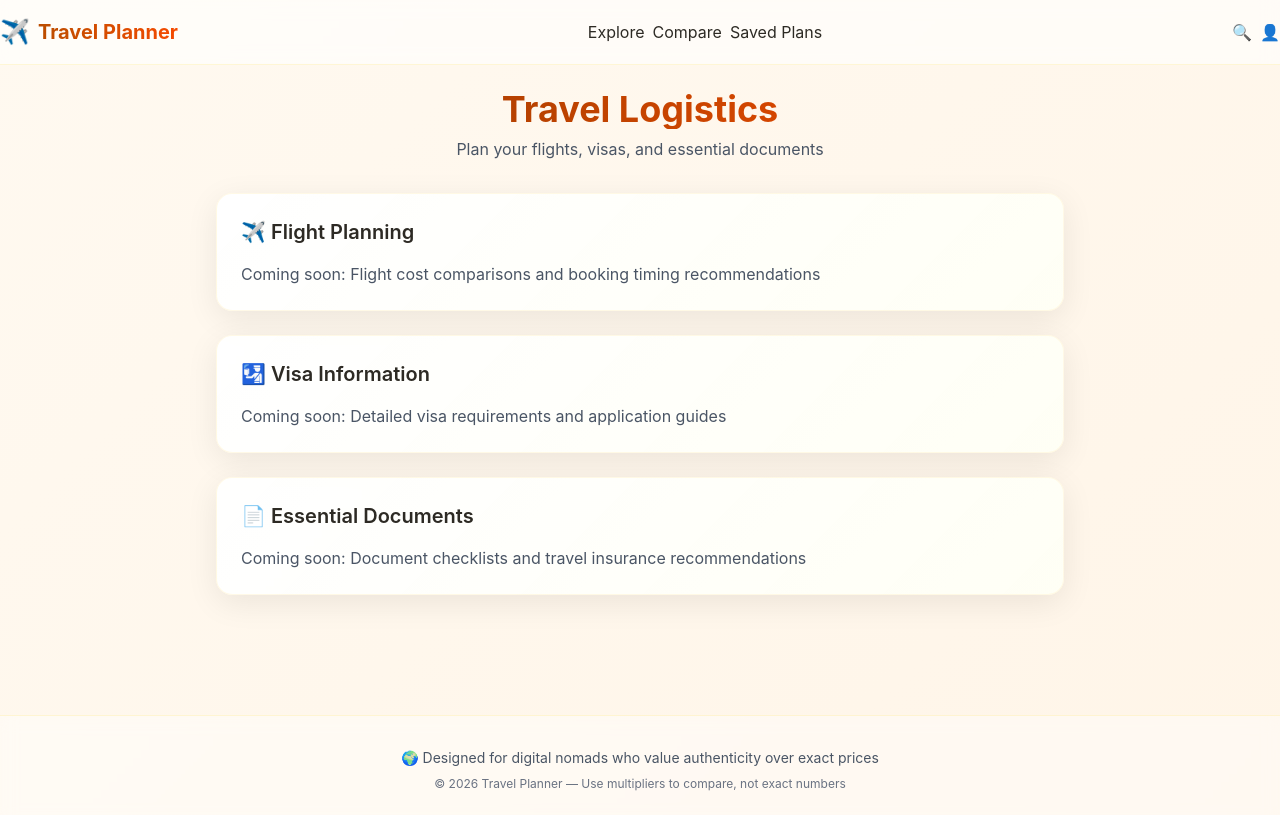
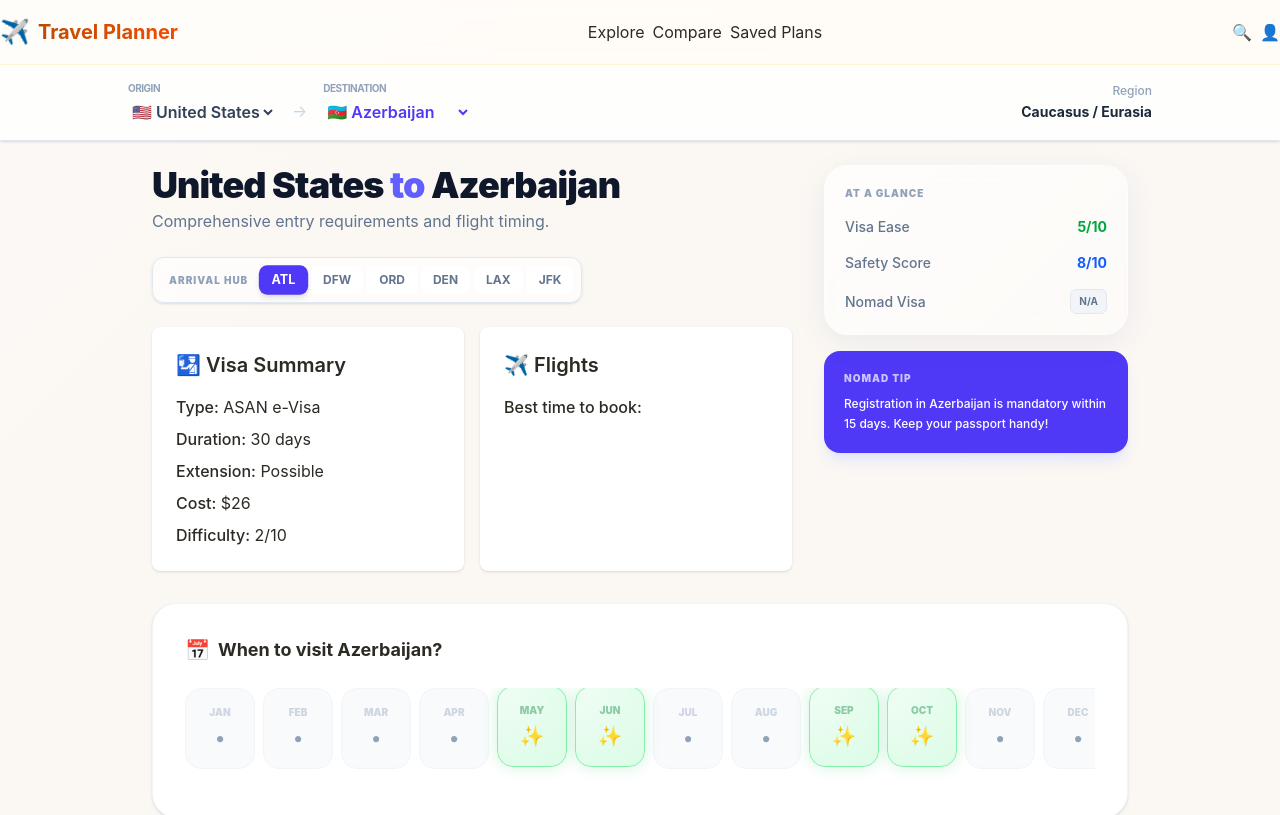
Before and after one commit to wgrea/EchoGlaze, a SvelteKit app: page /logistics in a window 1280 px wide. Shown: the top 815 px of the page. Built offline with nearby package versions, Linux system fonts and the light colour scheme.

Commit message:
Add files via upload

```diff
--- a/src/lib/loaders/visaLoader.ts
+++ b/src/lib/loaders/visaLoader.ts
@@ -1,5 +1,5 @@
 // src/lib/echoglaze/loaders/visaLoader.ts
-import type { Visa } from '$lib/echoglaze/schema/types';
+import type { Visa } from '$lib/schema/types';
 
 export async function loadVisa(countryId: string): Promise<Visa | null> {
   try {
--- a/src/routes/+page.svelte
+++ b/src/routes/+page.svelte
@@ -27,11 +27,9 @@
   });
 
   const menuItems = [
-    // Where would I need to add '/country'?
-    { title: "Destination Finder", description: "Find places that match your travel style", icon: "🔍", path: "/resonance", color: "from-blue-50 to-indigo-50", accent: "text-blue-600" },
-    { title: "Visa Requirements", description: "Check visa needs and application process", icon: "📝", path: "/visa", color: "from-purple-50 to-pink-50", accent: "text-purple-600" },
+    { title: "Destination Finder", description: "Match places to your travel style", icon: "🔍", path: "/resonance", color: "from-blue-50 to-indigo-50", accent: "text-blue-600" },
+    { title: "Logistics", description: "Visa needs and flight intelligence", icon: "✈️", path: "/logistics", color: "from-purple-50 to-pink-50", accent: "text-purple-600" },
     { title: "Travel Essentials", description: "Packing lists and travel must-haves", icon: "🎒", path: "/travel-essentials", color: "from-green-50 to-emerald-50", accent: "text-green-600" },
-    { title: "Flight Costs & Timing", description: "Find best seasons and flight prices", icon: "✈️", path: "/flights", color: "from-cyan-50 to-sky-50", accent: "text-cyan-600" },
     { title: "Accommodation", description: "Find hostels and coliving spaces", icon: "🏠", path: "/accommodation", color: "from-amber-50 to-orange-50", accent: "text-amber-600" },
     { title: "Transportation", description: "Compare local and intercity travel costs", icon: "🚗", path: "/transportation", color: "from-rose-50 to-red-50", accent: "text-rose-600" }
   ];
--- a/src/routes/logistics/+page.svelte
+++ b/src/routes/logistics/+page.svelte
@@ -1,51 +1,198 @@
 <!-- src/routes/echoglaze/logistics/+page.svelte -->
 <script lang="ts">
-  import { onMount } from 'svelte';
+  import { loadCountry } from '$lib/loaders/countryLoader';
+  import { loadVisa } from '$lib/loaders/visaLoader';
+  import type { Country, Visa } from '$lib/schema/types';
 
-  let loading = true;
+  import VisaSummaryCard from '$lib/components/country/VisaSummaryCard.svelte';
+  import FlightsSummaryCard from '$lib/components/country/FlightsSummaryCard.svelte';
 
-  onMount(async () => {
-    // Load logistics data here
-    loading = false;
-  });
+  let from = 'united-states';
+  let to = 'azerbaijan';
+  let destinationData: Country | null = null;
+  let visaData: Visa | null = null;
+  let loading = false;
+  let selectedHub = '';
+
+  const countries = [
+    { id: 'united-states', name: 'United States', icon: '🇺🇸' },
+    { id: 'azerbaijan', name: 'Azerbaijan', icon: '🇦🇿' }
+  ];
+
+  $: if (from && to) updateLogistics(from, to);
+  // Reactive: Reset hub when destination changes
+  $: if (destinationData) {
+    selectedHub = destinationData.decisionAttributes.majorHubs[0] || 'default';
+  }
+
+  async function updateLogistics(origin: string, dest: string) {
+    if (origin === dest) {
+      destinationData = null;
+      return;
+    }
+    loading = true;
+    try {
+      const [c, v] = await Promise.all([loadCountry(dest), loadVisa(dest)]);
+      destinationData = c;
+      visaData = v;
+    } catch (e) {
+      console.error(e);
+    } finally {
+      loading = false;
+    }
+  }
+
+  const formatName = (str: string) => str.replace(/-/g, ' ').replace(/\b\w/g, l => l.toUpperCase());
 </script>
 
-<div class="max-w-4xl mx-auto p-6">
-  <div class="text-center mb-8">
-    <h1 class="text-4xl font-bold bg-gradient-to-r from-amber-800 to-orange-600 bg-clip-text text-transparent">
-      Travel Logistics
-    </h1>
-    <p class="text-gray-600 mt-2">Plan your flights, visas, and essential documents</p>
-  </div>
+<div class="min-h-screen bg-slate-50/50">
+  <nav class="sticky top-0 z-10 bg-white/80 backdrop-blur-md border-b border-slate-200 p-4 shadow-sm">
+    <div class="max-w-5xl mx-auto flex flex-col md:flex-row items-center justify-between gap-4">
+      <div class="flex items-center gap-4 w-full md:w-auto">
+        <div class="flex-1">
+          <label for="from" class="text-[10px] font-bold uppercase tracking-tighter text-slate-400 block mb-1">Origin</label>
+          <select id="from" bind:value={from} class="bg-transparent font-semibold text-slate-700 outline-none cursor-pointer">
+            {#each countries as c}<option value={c.id}>{c.icon} {c.name}</option>{/each}
+          </select>
+        </div>
 
-  {#if loading}
-    <div class="text-center py-12">
-      <div class="animate-spin text-4xl">📋</div>
-    </div>
-  {:else}
-    <div class="space-y-6">
-      <div class="nostalgic-card p-6">
-        <h2 class="text-xl font-semibold mb-4">✈️ Flight Planning</h2>
-        <p class="text-gray-600">Coming soon: Flight cost comparisons and booking timing recommendations</p>
+        <span class="text-slate-300 mt-4">→</span>
+
+        <div class="flex-1 text-right md:text-left">
+          <label for="to" class="text-[10px] font-bold uppercase tracking-tighter text-slate-400 block mb-1">Destination</label>
+          <select id="to" bind:value={to} class="bg-transparent font-semibold text-indigo-600 outline-none cursor-pointer">
+            {#each countries as c}<option value={c.id}>{c.icon} {c.name}</option>{/each}
+          </select>
+        </div>
       </div>
 
-      <div class="nostalgic-card p-6">
-        <h2 class="text-xl font-semibold mb-4">🛂 Visa Information</h2>
-        <p class="text-gray-600">Coming soon: Detailed visa requirements and application guides</p>
+      {#if destinationData}
+        <div class="hidden md:block text-right">
+          <span class="text-xs font-medium text-slate-400 block">Region</span>
+          <span class="text-sm font-bold text-slate-800">{destinationData.region}</span>
+        </div>
+      {/if}
+    </div>
+  </nav>
+
+<main class="max-w-5xl mx-auto p-6 space-y-8">
+  {#if from === to}
+    <div class="py-20 text-center space-y-4">
+      <div class="text-4xl">📍</div>
+      <h2 class="text-xl font-bold text-slate-400">Please select a different destination.</h2>
+      <p class="text-slate-400 text-sm">Domestic logistics are coming in a future update!</p>
+    </div>
+  {:else if loading}
+    <div class="py-20 text-center animate-pulse">
+      <div class="text-4xl mb-4">✈️</div>
+      <p class="text-slate-400 font-medium">Syncing flight patterns and visa rules...</p>
+    </div>
+  {:else if destinationData}
+    <section class="grid grid-cols-1 md:grid-cols-3 gap-8">
+      <div class="md:col-span-2 space-y-6">
+        <header>
+          <h1 class="text-4xl font-black tracking-tight text-slate-900">
+            {formatName(from)} <span class="text-indigo-500">to</span> {destinationData.name}
+          </h1>
+          <p class="text-slate-500 mt-1">Comprehensive entry requirements and flight timing.</p>
+        </header>
+
+        {#if destinationData.decisionAttributes.majorHubs.length > 1}
+          <div class="flex items-center gap-3 bg-white/60 backdrop-blur-sm p-2 rounded-xl border border-slate-200 w-fit shadow-sm">
+            <span class="text-[10px] font-black uppercase text-slate-400 ml-2 tracking-widest">Arrival Hub</span>
+            <div class="flex gap-1">
+              {#each destinationData.decisionAttributes.majorHubs as hub}
+                <button
+                  on:click={() => selectedHub = hub}
+                  class="px-3 py-1.5 rounded-lg text-xs font-bold transition-all
+                  {selectedHub === hub ? 'bg-indigo-600 text-white shadow-md scale-105' : 'bg-white text-slate-500 hover:bg-slate-100'}"
+                >
+                  {hub.toUpperCase()}
+                </button>
+              {/each}
+            </div>
+          </div>
+        {/if}
+
+        <div class="grid grid-cols-1 sm:grid-cols-2 gap-4">
+          <VisaSummaryCard visa={destinationData.visaSummary} />
+          <FlightsSummaryCard
+             flights={destinationData.flightsSummary.fromMajorHubs[selectedHub] || destinationData.flightsSummary.fromMajorHubs['default']}
+          />
+        </div>
       </div>
 
-      <div class="nostalgic-card p-6">
-        <h2 class="text-xl font-semibold mb-4">📄 Essential Documents</h2>
-        <p class="text-gray-600">Coming soon: Document checklists and travel insurance recommendations</p>
+      <aside class="space-y-4">
+        <div class="nostalgic-card p-5 rounded-2xl border border-slate-100">
+          <h4 class="text-[10px] font-black uppercase text-slate-400 mb-4 tracking-widest">At a Glance</h4>
+          <div class="space-y-4">
+            <div class="flex justify-between items-center">
+              <span class="text-sm text-slate-500 font-medium">Visa Ease</span>
+              <span class="text-sm font-bold text-green-600">{destinationData.decisionAttributes.visaEase}/10</span>
+            </div>
+            <div class="flex justify-between items-center">
+              <span class="text-sm text-slate-500 font-medium">Safety Score</span>
+              <span class="text-sm font-bold text-blue-600">{destinationData.decisionAttributes.safety}/10</span>
+            </div>
+            <div class="flex justify-between items-center">
+               <span class="text-sm text-slate-500 font-medium">Nomad Visa</span>
+               <span class="text-[10px] font-bold px-2 py-1 rounded-md {destinationData.decisionAttributes.digitalNomadVisa ? 'bg-green-100 text-green-700 border border-green-200' : 'bg-slate-100 text-slate-500 border border-slate-200'}">
+                  {destinationData.decisionAttributes.digitalNomadVisa ? 'AVAILABLE' : 'N/A'}
+               </span>
+            </div>
+          </div>
+        </div>
+
+        <div class="bg-indigo-600 p-5 rounded-2xl text-white shadow-lg shadow-indigo-200/50">
+          <h4 class="text-[10px] font-black uppercase opacity-70 mb-2 tracking-widest">Nomad Tip</h4>
+          <p class="text-xs leading-relaxed font-medium">
+            Registration in {destinationData.name} is mandatory within {destinationData.registrationRequiredAfterDays} days. Keep your passport handy!
+          </p>
+        </div>
+      </aside>
+    </section>
+
+    <section class="bg-white rounded-3xl p-8 border border-slate-100 shadow-sm">
+      <h3 class="text-lg font-bold mb-6 flex items-center gap-2">
+        <span class="text-xl">📅</span> When to visit {destinationData.name}?
+      </h3>
+      <div class="month-timeline flex gap-2 overflow-x-auto pb-4">
+        {#each [1,2,3,4,5,6,7,8,9,10,11,12] as month}
+          <div class="flex-1 min-w-[70px] text-center p-4 rounded-2xl border transition-all duration-300
+            {destinationData.seasonality.bestMonths.includes(month) ? 'sweet-spot-month text-green-700' : 'bg-slate-50 border-slate-100 text-slate-400'}">
+            <span class="text-[10px] font-black uppercase block opacity-40 mb-1">
+              {new Date(0, month-1).toLocaleString('default', {month:'short'})}
+            </span>
+            <span class="text-xl">{destinationData.seasonality.bestMonths.includes(month) ? '✨' : '•'}</span>
+          </div>
+        {/each}
       </div>
-    </div>
+    </section>
   {/if}
+</main>
 </div>
 
 <style>
   .nostalgic-card {
-    background: linear-gradient(135deg, rgba(255,255,255,0.95), rgba(255,255,245,0.98));
-    border-radius: 1rem;
-    box-shadow: 0 8px 32px rgba(0,0,0,0.08);
+    background: linear-gradient(135deg, rgba(255, 255, 255, 0.7) 0%, rgba(255, 255, 255, 0.4) 100%);
+    backdrop-filter: blur(10px);
+    border: 1px solid rgba(255, 255, 255, 0.6);
+    box-shadow: 0 8px 32px 0 rgba(31, 38, 135, 0.07);
+  }
+
+  .sweet-spot-month {
+    background: radial-gradient(circle at top left, #f0fdf4, #dcfce7);
+    border-color: #86efac;
+    box-shadow: 0 0 15px rgba(34, 197, 94, 0.2);
+    transform: translateY(-2px);
+    transition: all 0.3s ease;
+  }
+
+  .month-timeline::-webkit-scrollbar {
+    height: 4px;
+  }
+  .month-timeline::-webkit-scrollbar-thumb {
+    background: #e2e8f0;
+    border-radius: 10px;
   }
 </style>
```
Also changed, not shown: src/routes/logistics/[from]/[to]/+page.svelte (added, +43 -0 lines).
